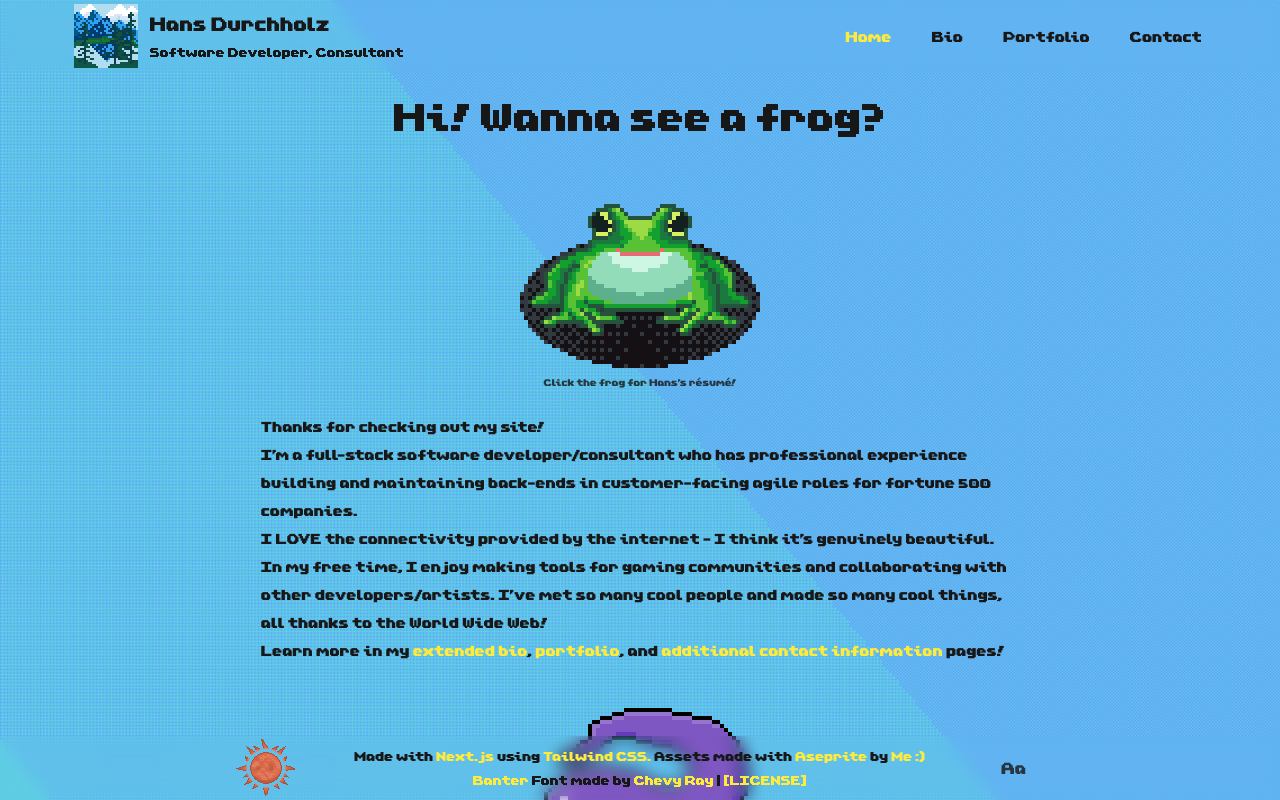
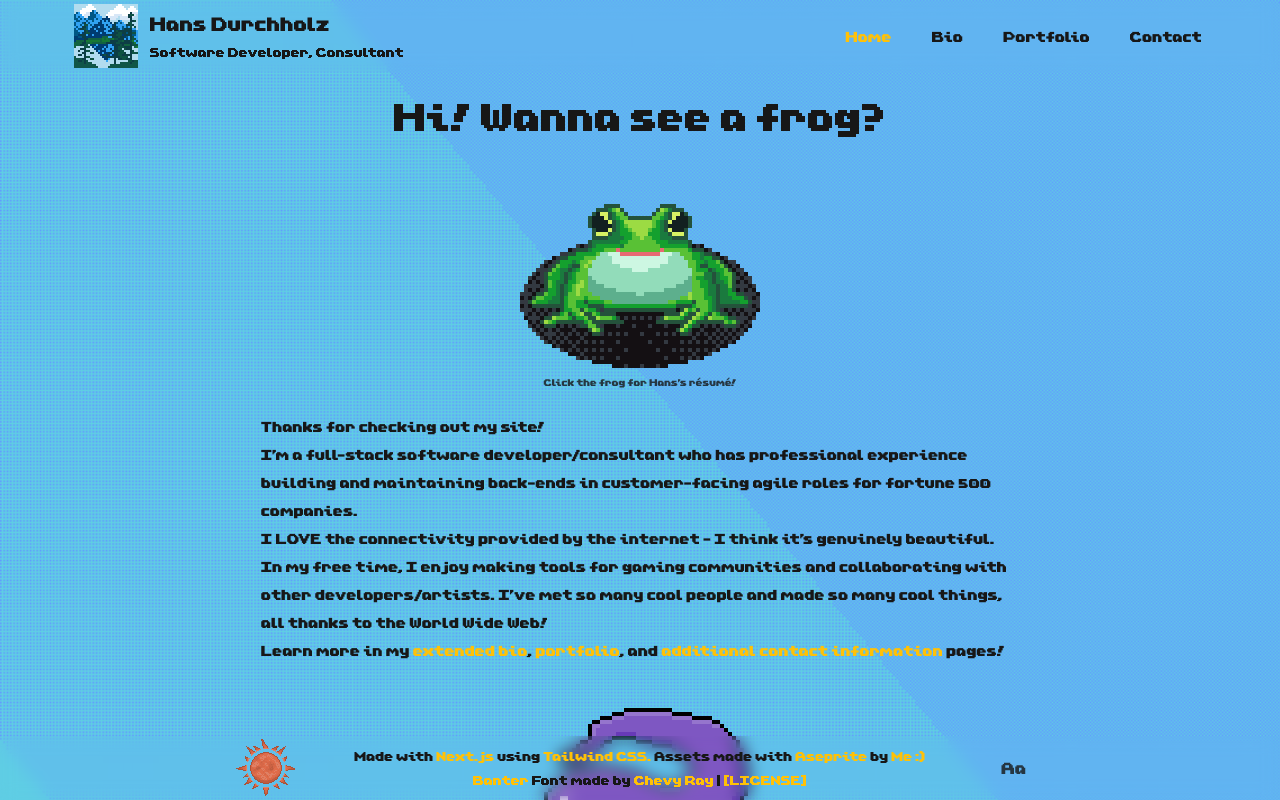
Before and after one commit to hansied67/hansied67.github.io, a Next.js app: page / in a window 1280 px wide. Shown: the top 800 px of the page. Built offline with nearby package versions, Linux system fonts and the light colour scheme.

Commit message:
CSS refactor for future Link convenience

```diff
--- a/src/app/components/SiteFooter/SiteFooter.tsx
+++ b/src/app/components/SiteFooter/SiteFooter.tsx
@@ -13,7 +13,6 @@ export default function SiteFooter() {
             <div className="flex flex-6 justify-center flex-col text-xs lg:text-base">
               <div className="text-center justify-items-center">Made with&nbsp;
                 <Link
-                className="text-yellow-500 hover:text-green-500 visited:text-amber-500"
                 href="https://nextjs.org/"
                 target="_blank"
                 rel="noopener noreferrer">
@@ -21,7 +20,6 @@ export default function SiteFooter() {
                 </Link>
                 &nbsp;using&nbsp;
                 <Link
-                className="text-yellow-500 hover:text-green-500 visited:text-amber-500"
                 href="https://tailwindcss.com/"
                 target="_blank"
                 rel="noopener noreferrer">
@@ -29,14 +27,12 @@ export default function SiteFooter() {
                 </Link>
                 &nbsp;Assets made with&nbsp;
                 <Link
-                className="text-yellow-500 hover:text-green-500 visited:text-amber-500"
                 href="https://www.aseprite.org/"
                 target="_blank">
                     Aseprite
                 </Link>
                 &nbsp;by&nbsp;
                 <Link
-                className="text-yellow-500 hover:text-green-500 visited:text-amber-500"
                 href="https://bsky.app/profile/grunchyhands.bsky.social"
                 target="_blank">
                     Me :)
@@ -44,21 +40,18 @@ export default function SiteFooter() {
               </div>
               <div className="text-center justify-items-center">
                 <Link
-                className="text-yellow-500 hover:text-green-500 visited:text-amber-500"
                 href="https://chevyray.itch.io/pixel-font-banter"
                 target="_blank">
                     Banter
                 </Link>
                 &nbsp;Font made by&nbsp;
                 <Link
-                className="text-yellow-500 hover:text-green-500 visited:text-amber-500"
                 href="https://chevyray.dev/"
                 target="_blank">
                     Chevy Ray
                 </Link>
                 &nbsp;|&nbsp;
                 <Link
-                className="text-yellow-500 hover:text-green-500 visited:text-amber-500"
                 href="https://raw.githubusercontent.com/ChevyRay/pixel_font_megapack_license/main/LICENSE.txt"
                 target="_blank">
                     [LICENSE]
--- a/src/app/components/SiteNav/SiteNav.tsx
+++ b/src/app/components/SiteNav/SiteNav.tsx
@@ -41,7 +41,7 @@ export default function SiteNav() {
                 key={index}
                 className="flex justify-end"
               >
-                {item.href != pathname ? <Link href={item.href} className="text-sm lg:text-lg ml-6 p-2 hover:text-yellow-500 hover:bg-(--color-background)/50 rounded-lg">{item.name}</Link> : <span className="text-sm lg:text-lg font-bold ml-6 p-2 text-yellow-500">{item.name}</span>}
+                {item.href != pathname ? <Link href={item.href} className="site-nav text-sm lg:text-lg ml-6 p-2 hover:text-amber-500 hover:bg-(--color-background)/50 rounded-lg">{item.name}</Link> : <span className="site-nav text-sm lg:text-lg font-bold ml-6 p-2 text-amber-500">{item.name}</span>}
               </div>
             ))}
           </div>
--- a/src/app/globals.css
+++ b/src/app/globals.css
@@ -33,3 +33,9 @@ body {
   /* background-blend-mode: difference; */
   background-size: cover;
 }
+
+@layer base {
+  a:not(.site-nav) {
+    @apply text-amber-500 hover:text-green-500
+  }
+}
--- a/src/app/page.tsx
+++ b/src/app/page.tsx
@@ -38,23 +38,11 @@ export default function Home() {
             I <b>LOVE</b> the connectivity provided by the internet - I think it&apos;s genuinely beautiful. In my free time, I enjoy making tools for gaming communities and collaborating with other developers/artists. I&apos;ve met so many cool people and made so many cool things, all thanks to the World Wide Web!
             <br />
             Learn more in my
-            <Link
-            className="text-yellow-500 hover:text-green-500 visited:text-amber-500"
-            href="/bio">
-                &nbsp;extended bio
-            </Link>
+            <Link href="/bio">&nbsp;extended bio</Link>
             ,
-            <Link
-            className="text-yellow-500 hover:text-green-500 visited:text-amber-500"
-            href="/portfolio">
-                &nbsp;portfolio
-            </Link>
+            <Link href="/portfolio">&nbsp;portfolio</Link>
             , and
-            <Link
-            className="text-yellow-500 hover:text-green-500 visited:text-amber-500"
-            href="/bio">
-                &nbsp;additional contact information
-            </Link>
+            <Link href="/contact">&nbsp;additional contact information</Link>
             &nbsp;pages!
           </h2>
           <div className="grid grid-cols-1 justify-items-center">
--- a/src/app/portfolio/page.tsx
+++ b/src/app/portfolio/page.tsx
@@ -15,7 +15,6 @@ export default function Portfolio() {
               <h2 className="text-sm lg:text-2xl">
                   A discord bot written in python interfacing with
                   <Link
-                    className="text-yellow-500 hover:text-blue-500 visited:text-amber-500"
                     href="https://crashteamranking.com/nftttable/"
                     target="_blank">
                       &nbsp;Crash Team Ranking
@@ -43,8 +42,7 @@ export default function Portfolio() {
               <h2 className="text-sm lg:text-2xl">
                   A Progressive Web Application coded in ReactJS, CSS, and a flask back-end, hosted via heroku (now out of commission). This was a cross-platform game based on the popular Netflix series
                   <Link
-                    className="text-yellow-500 hover:text-blue-500 visited:text-amber-500"
-                    href="https://crashteamranking.com/nftttable/"
+                    href="https://www.netflix.com/title/81040344"
                     target="_blank">
                       &nbsp;Squid Game
                   </Link>
```
